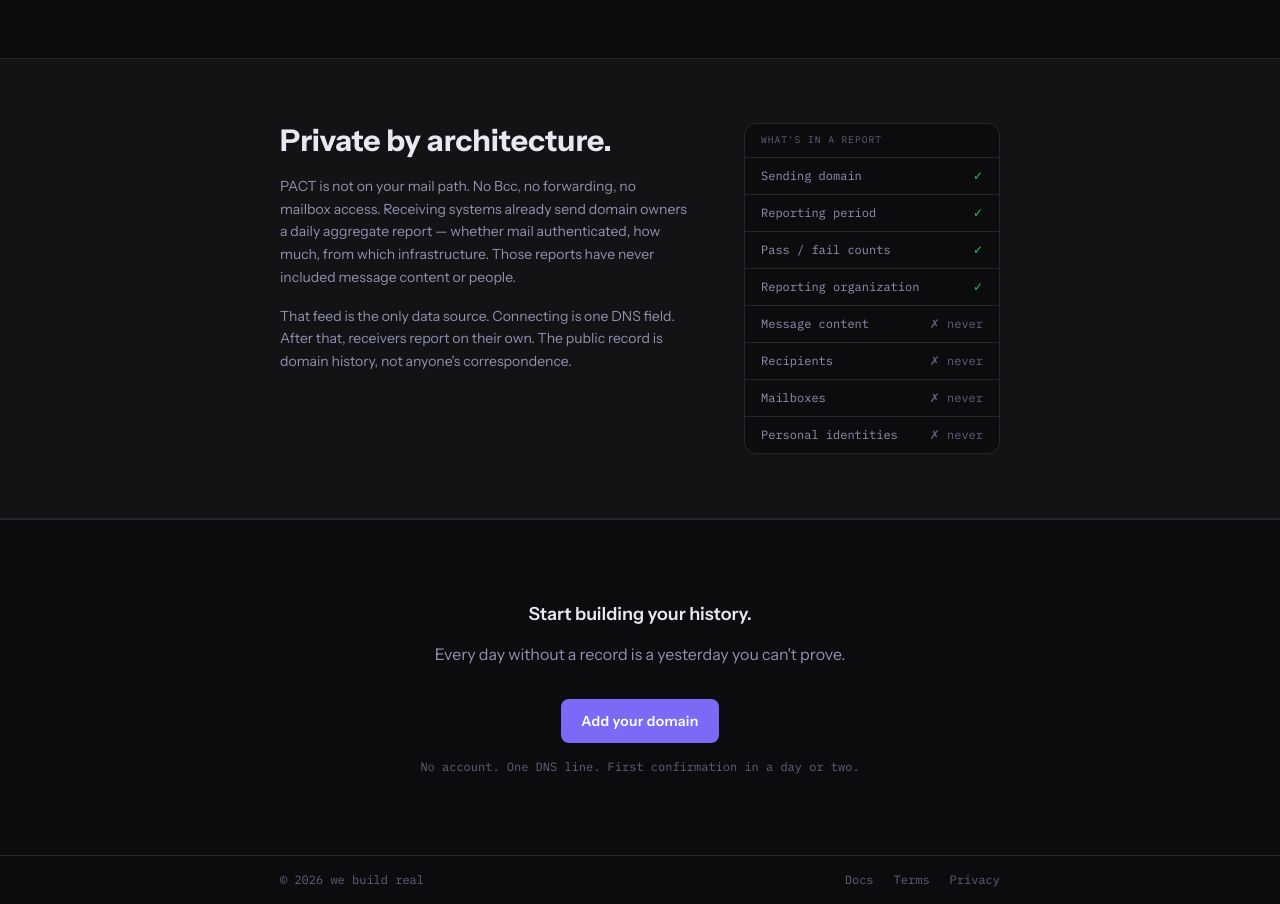
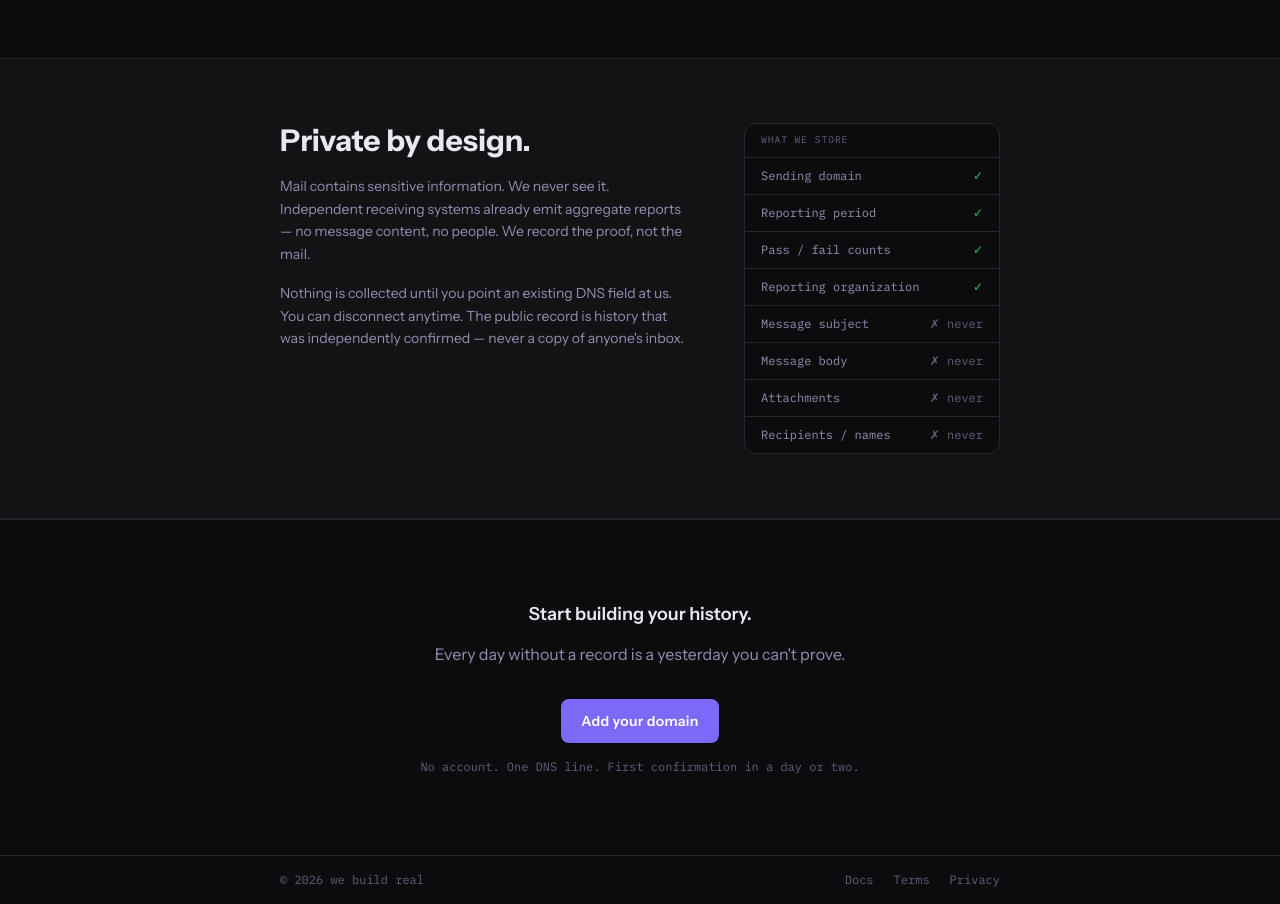
Before and after one commit to pbm-labs/pact, a Next.js app in the folder apps/web/: page /v2 in a window 1280 px wide. Shown: the part 2240-3144 px from the top of the page. Built offline with nearby package versions, Linux system fonts and the light colour scheme; a web font is replaced by a local one.

Commit message:
Revert "Rewrite /v2 privacy copy for aggregate reports, not Bcc mail."
This reverts commit 4fe0b0a7bb23c1f233a9312584b5cebd81959b0b.

```diff
--- a/apps/web/src/app/v2/v2-landing.tsx
+++ b/apps/web/src/app/v2/v2-landing.tsx
@@ -14,15 +14,15 @@
   orgs: '4',
 };
 
-const PRIVACY_ROWS: { label: string; inReport: boolean }[] = [
-  { label: 'Sending domain', inReport: true },
-  { label: 'Reporting period', inReport: true },
-  { label: 'Pass / fail counts', inReport: true },
-  { label: 'Reporting organization', inReport: true },
-  { label: 'Message content', inReport: false },
-  { label: 'Recipients', inReport: false },
-  { label: 'Mailboxes', inReport: false },
-  { label: 'Personal identities', inReport: false },
+const PRIVACY_ROWS: { label: string; stored: boolean }[] = [
+  { label: 'Sending domain', stored: true },
+  { label: 'Reporting period', stored: true },
+  { label: 'Pass / fail counts', stored: true },
+  { label: 'Reporting organization', stored: true },
+  { label: 'Message subject', stored: false },
+  { label: 'Message body', stored: false },
+  { label: 'Attachments', stored: false },
+  { label: 'Recipients / names', stored: false },
 ];
 
 export function V2Landing() {
@@ -156,24 +156,21 @@
         <div className="max-w-3xl mx-auto px-4 sm:px-6">
           <div className="flex flex-col sm:flex-row gap-8 sm:gap-14 items-start">
             <div className="flex-1">
-              <h2 className="text-2xl sm:text-3xl font-bold text-txt mb-4">
-                Private by architecture.
-              </h2>
+              <h2 className="text-2xl sm:text-3xl font-bold text-txt mb-4">Private by design.</h2>
               <p className="text-muted text-sm leading-relaxed mb-4">
-                PACT is not on your mail path. No Bcc, no forwarding, no mailbox access.
-                Receiving systems already send domain owners a daily aggregate report —
-                whether mail authenticated, how much, from which infrastructure. Those
-                reports have never included message content or people.
+                Mail contains sensitive information. We never see it. Independent receiving
+                systems already emit aggregate reports — no message content, no people.
+                We record the proof, not the mail.
               </p>
               <p className="text-muted text-sm leading-relaxed">
-                That feed is the only data source. Connecting is one DNS field. After that,
-                receivers report on their own. The public record is domain history, not
-                anyone&apos;s correspondence.
+                Nothing is collected until you point an existing DNS field at us. You can
+                disconnect anytime. The public record is history that was independently
+                confirmed — never a copy of anyone&apos;s inbox.
               </p>
             </div>
             <div className="shrink-0 sm:w-64 w-full rounded-xl border border-border bg-bg overflow-hidden text-xs font-mono">
               <div className="border-b border-border px-4 py-2.5 text-muted-2 uppercase tracking-widest text-[0.6rem]">
-                What&apos;s in a report
+                What we store
               </div>
               {PRIVACY_ROWS.map((row, i, arr) => (
                 <div
@@ -183,7 +180,7 @@
                   }`}
                 >
                   <span className="text-muted truncate">{row.label}</span>
-                  {row.inReport ? (
+                  {row.stored ? (
                     <span className="text-verified shrink-0">✓</span>
                   ) : (
                     <span className="text-muted-2 shrink-0">✗ never</span>
```
